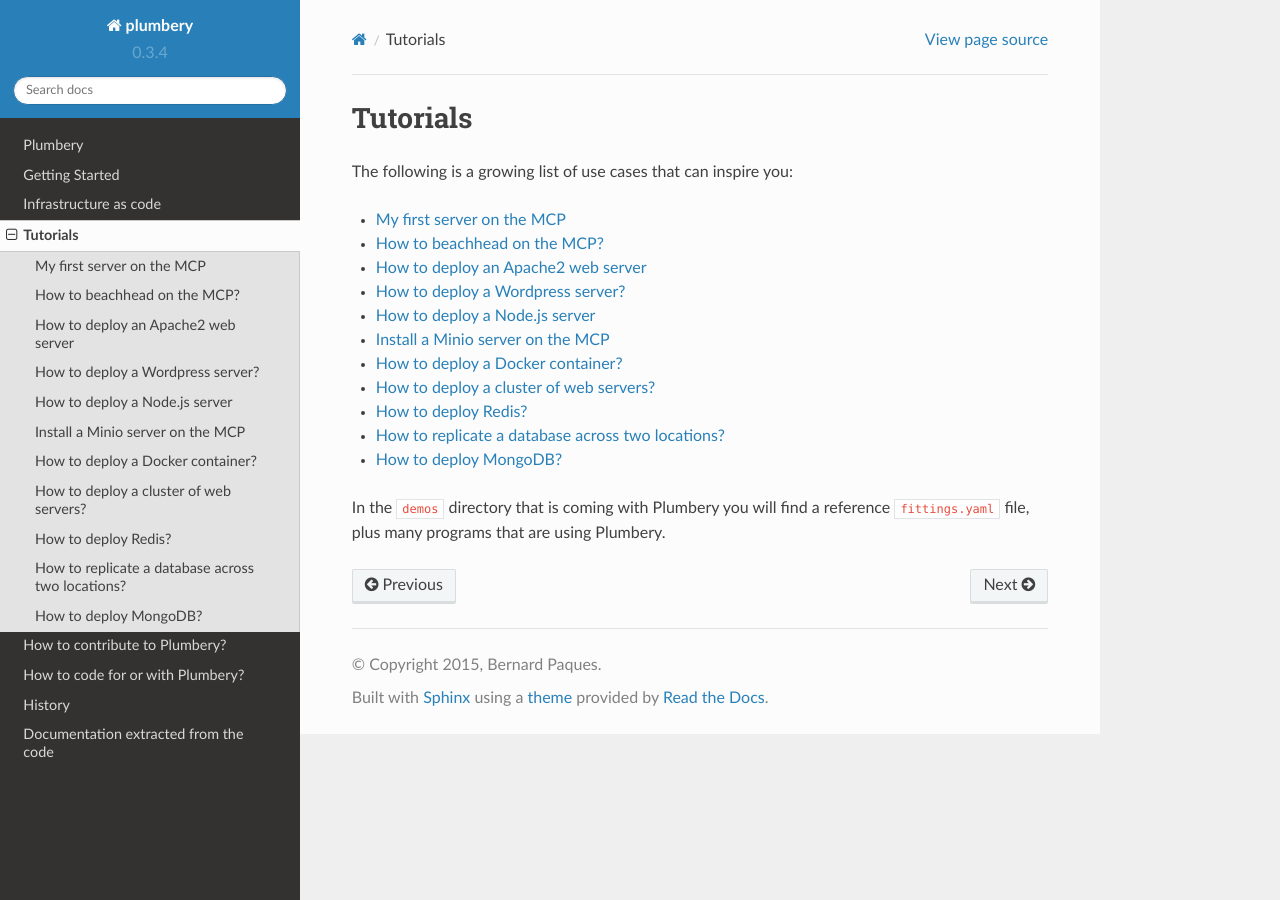
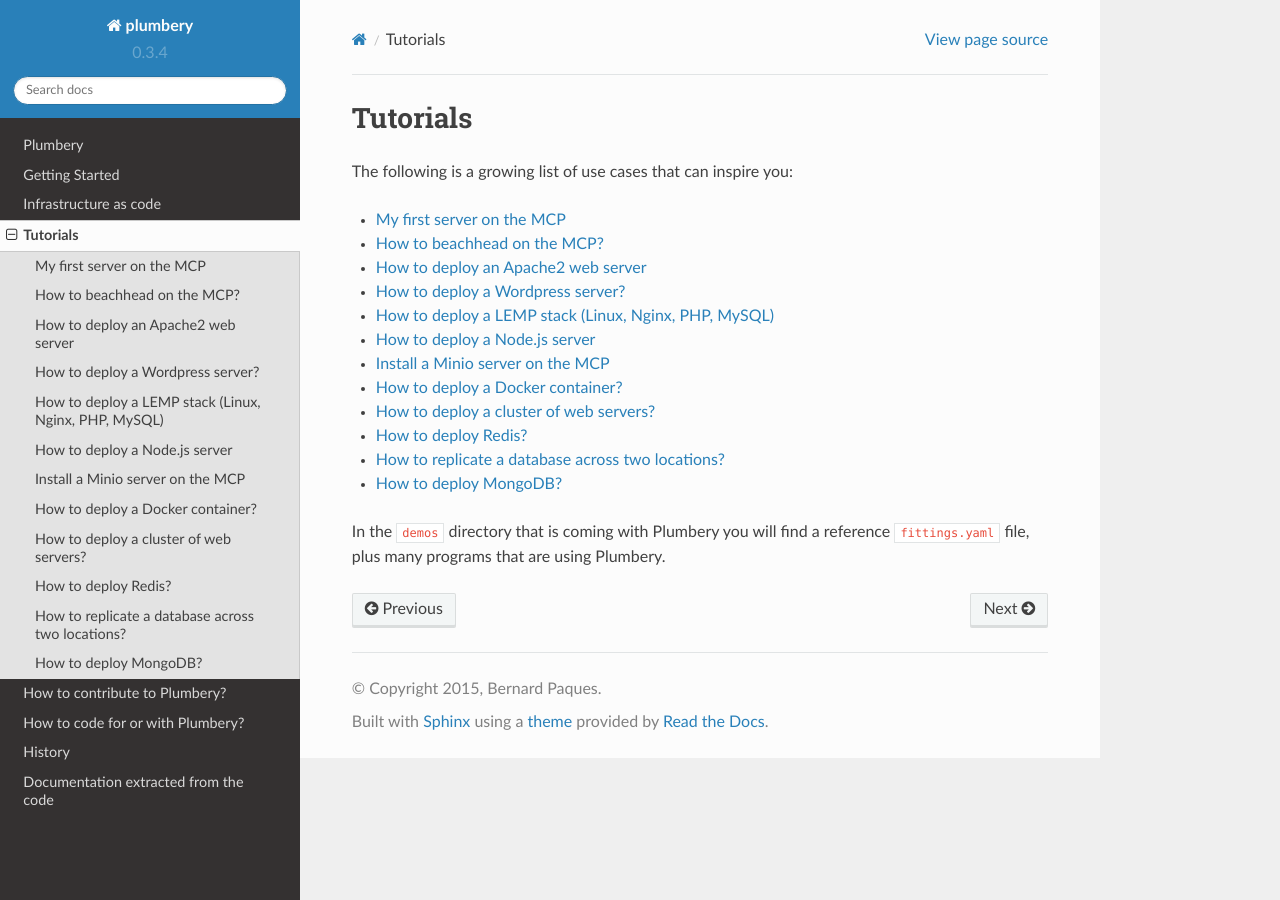
Before and after one commit to NTTLimitedRD/plumbery, a Sphinx documentation site: the page built from docs/tutorials.rst, in a window 1280 px wide. Built offline with Sphinx 7.4.7 and the Read the Docs theme 2.0.0, drawn with Linux system fonts in a browser that asks for light colours; some of the changed lines change nothing that is shown.

Commit message:
add tutorial of a LEMP server (with nginx instead of apache)

```diff
--- /dev/null
+++ b/docs/tutorial.lemp.rst
@@ -0,0 +1,64 @@
+=====================================================
+How to deploy a LEMP stack (Linux, Nginx, PHP, MySQL)
+=====================================================
+
+This is a basic installation of a fast web server.
+
+Requirements for this use case
+------------------------------
+
+* Add a Network Domain
+* Add an Ethernet network
+* Deploy a Linux server
+* Monitor this server
+* Assign a public IPv4 address
+* Add address translation to ensure end-to-end IP connectivity
+* Add firewall rule to accept TCP traffic on port 22 (ssh) and 80 (web)
+* Install Nginx, PHP and MySQL
+* Change the index web page and provide a PHP information page
+
+Fittings plan
+-------------
+
+Copy the text below and put it in a text file named ``fittings.yaml``:
+
+.. literalinclude:: ../demos/lemp.yaml
+   :language: yaml
+   :linenos:
+
+
+Deployment commands
+-------------------
+
+.. sourcecode:: bash
+
+    $ python -m plumbery fittings.yaml build
+    $ python -m plumbery fittings.yaml start
+    $ python -m plumbery fittings.yaml rub
+
+These commands will build fittings as per the provided plan, start the server
+and bootstrap it.
+
+You can find the public address assigned to the web server like this:
+
+.. sourcecode:: bash
+
+    $ python -m plumbery fittings.yaml ping
+
+
+Follow-up commands
+------------------
+
+Open a browser window and paste the public address reported by plumbery.
+You should receive a welcome HTML page in return.
+
+Destruction commands
+--------------------
+
+The more servers you have, the more costly it is. Would you like to stop the
+invoice?
+
+.. sourcecode:: bash
+
+    $ python -m plumbery fittings.yaml stop
+    $ python -m plumbery fittings.yaml destroy
--- a/docs/tutorials.rst
+++ b/docs/tutorials.rst
@@ -11,6 +11,7 @@
    tutorial.beachhead
    tutorial.apache2
    tutorial.wordpress
+   tutorial.lemp
    tutorial.nodejs
    tutorial.minio
    tutorial.docker
```
Also changed, not shown: 1 other file.
